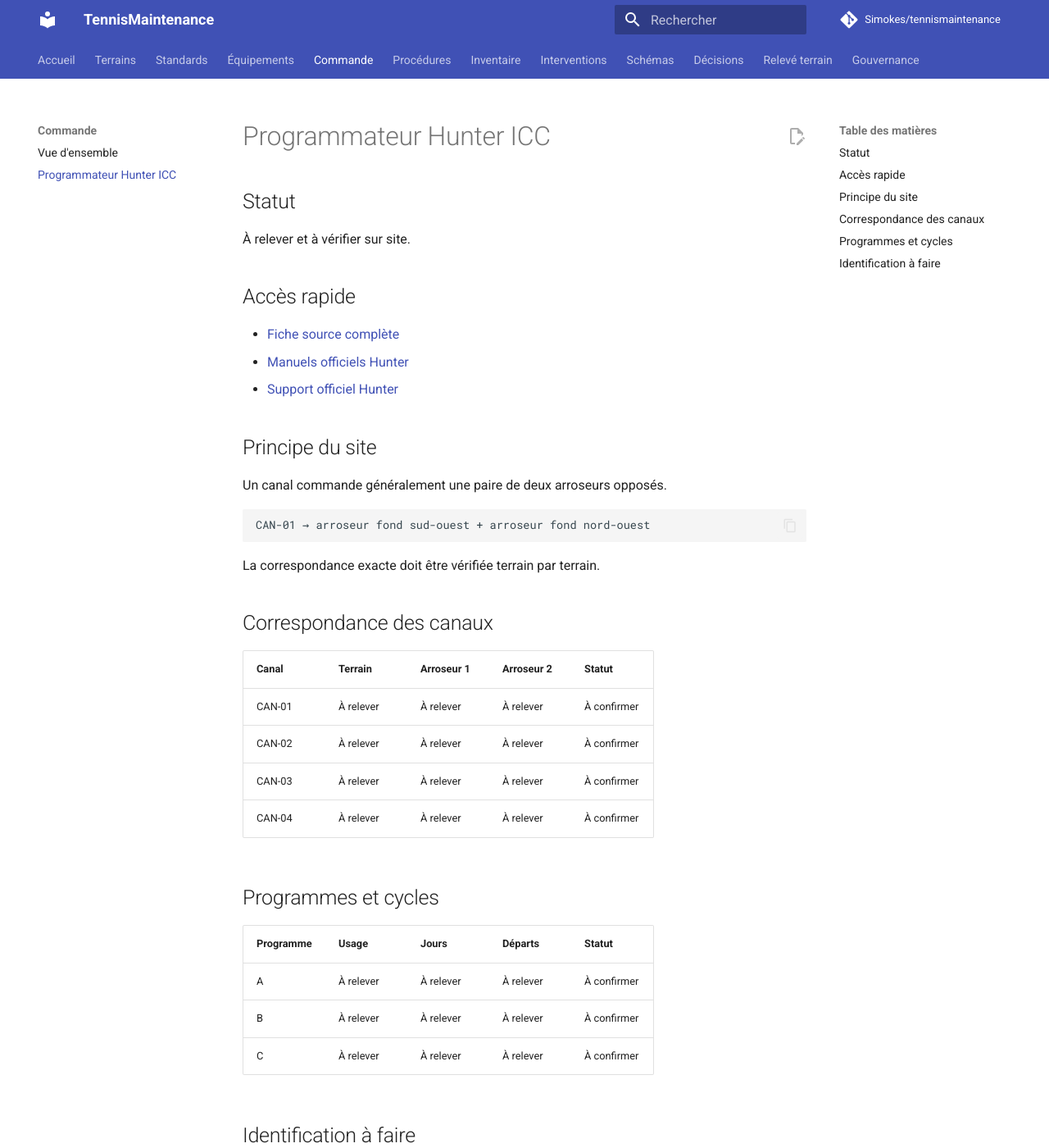
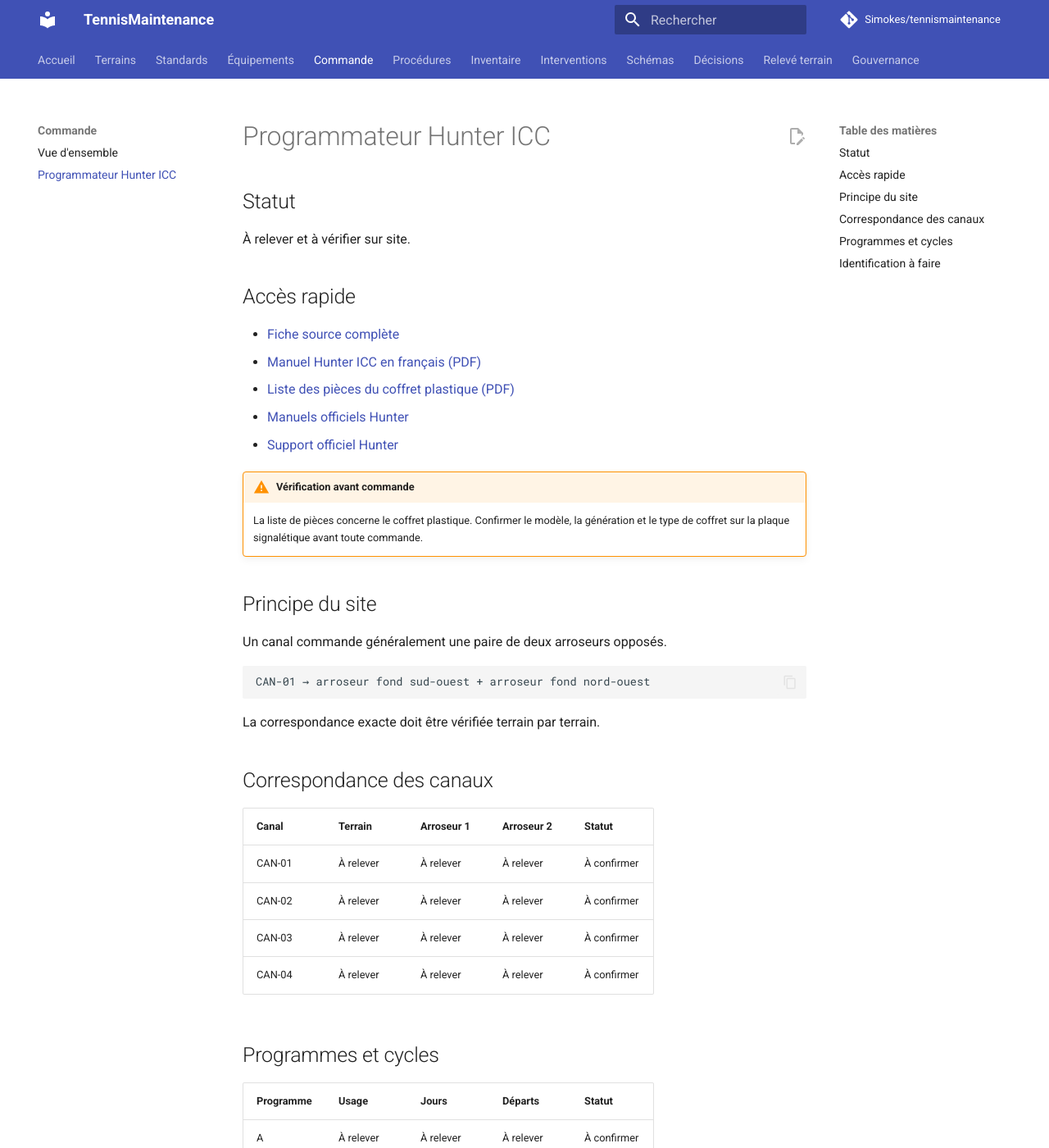
Before and after one commit to Simokes/tennismaintenance, an MkDocs documentation site: the page built from docs/control/programmateur-hunter-icc.md, in a window 1280 px wide and 1400 px high. Shown: the whole window at 82% size. Built offline with MkDocs 1.6.1 and Material for MkDocs 9.7.7, drawn with Linux system fonts in a browser that asks for light colours; comment, search, counter and statistics services are not loaded; some of the changed text lies outside the part shown.

Commit message:
docs: expose official ICC PDF resources

```diff
--- a/docs/control/programmateur-hunter-icc.md
+++ b/docs/control/programmateur-hunter-icc.md
@@ -7,8 +7,13 @@
 ## Accès rapide
 
 - [Fiche source complète](https://github.com/Simokes/tennismaintenance/blob/main/control/CTRL-001-programmateur-hunter-icc.md)
+- [Manuel Hunter ICC en français (PDF)](https://www.hunterirrigation.com/sites/default/files/OM_ICC_FR.PDF)
+- [Liste des pièces du coffret plastique (PDF)](https://www.hunterirrigation.com/sites/default/files/replacementpartslist_icc-plasticcabinet.pdf)
 - [Manuels officiels Hunter](https://www.hunterirrigation.com/support/owner-manuals)
 - [Support officiel Hunter](https://www.hunterirrigation.com/support)
+
+!!! warning "Vérification avant commande"
+    La liste de pièces concerne le coffret plastique. Confirmer le modèle, la génération et le type de coffret sur la plaque signalétique avant toute commande.
 
 ## Principe du site
 
@@ -40,6 +45,7 @@
 ## Identification à faire
 
 - modèle exact et génération ICC/ICC2 ;
+- type de coffret : plastique ou métallique ;
 - nombre de stations ;
 - programmes utilisés ;
 - durées par canal ;
```
